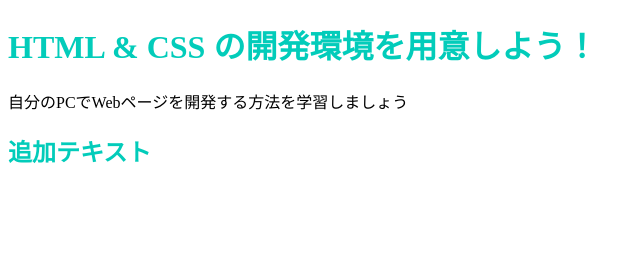
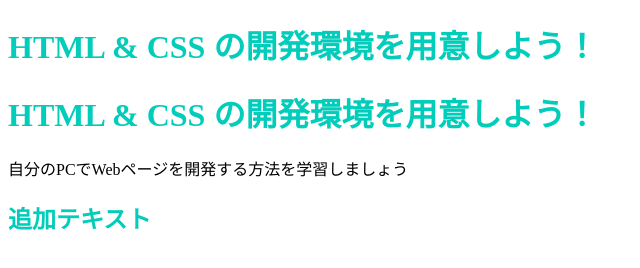
Before and after one commit to amouB3/riva02, a plain HTML site: page index.html in a window 1280 px wide. Shown: the whole page, without its empty margins (0-640 px from the left). Drawn offline with Linux system fonts and the light colour scheme.

Commit message:
Update index.html

```diff
--- a/index.html
+++ b/index.html
@@ -7,6 +7,7 @@
   </head>
   <body>
     <h1 class="title">HTML & CSS の開発環境を用意しよう！</h1>
+    <h1 class="title">HTML & CSS の開発環境を用意しよう！</h1>
     <p>自分のPCでWebページを開発する方法を学習しましょう</p>
     <h2 class="title">追加テキスト</h2>
   </body>
```
